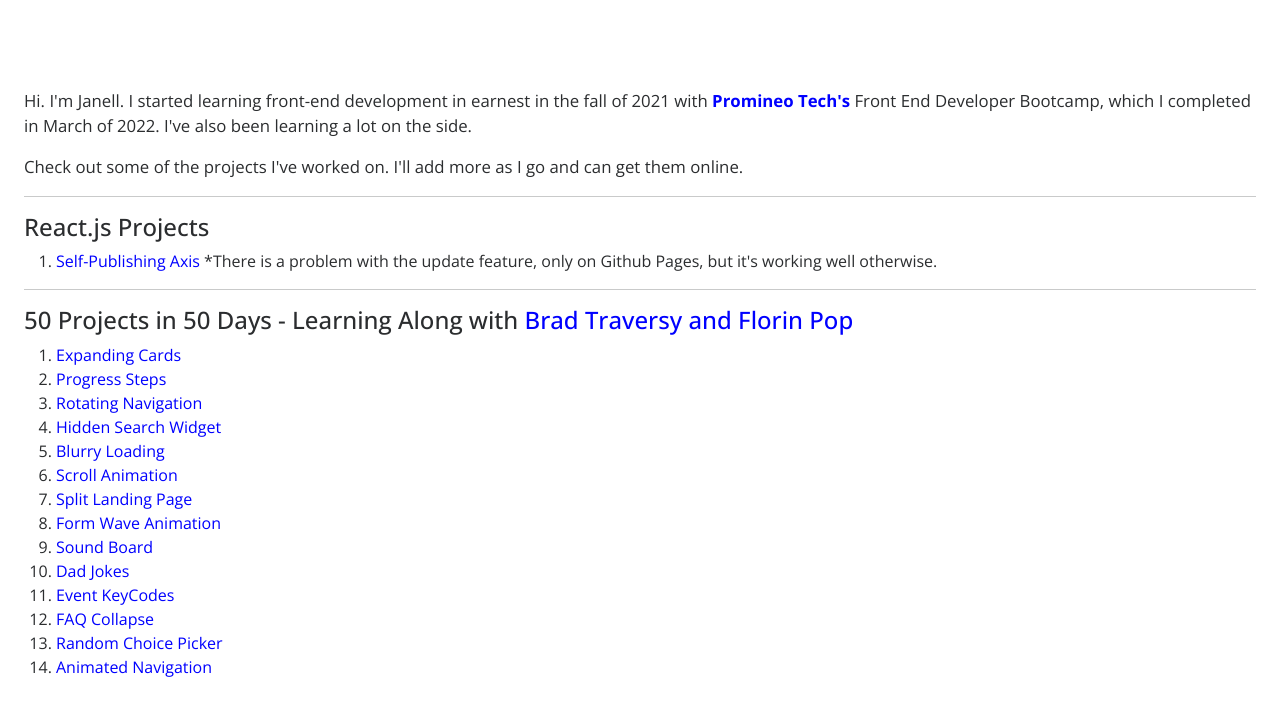
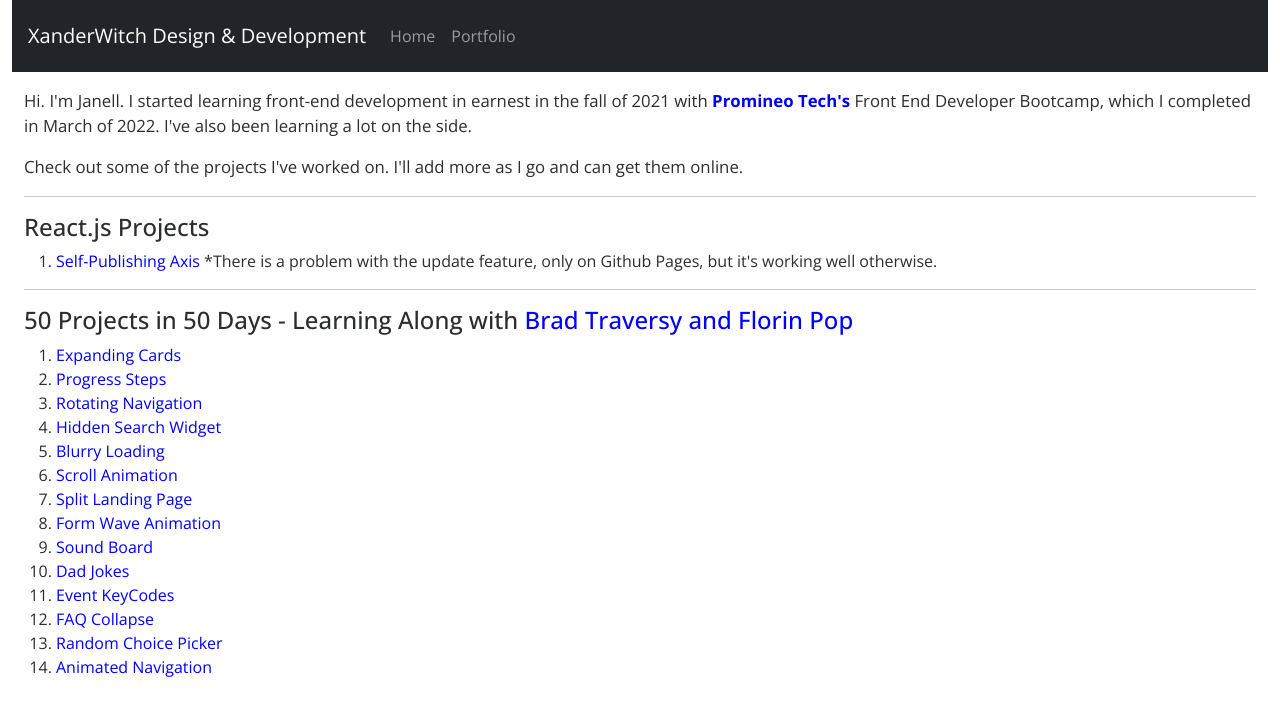
Before and after one commit to XanderWitch/XanderWitch.github.io, a website: page index.html in a window 1280 px wide. Drawn offline with nearby package versions, Linux system fonts and the light colour scheme.

Commit message:
Update index.html

```diff
--- a/index.html
+++ b/index.html
@@ -21,7 +21,7 @@
 
 			<div class="container-fluid">
 				<nav
-					class="navbar navbar-expand-lg navbar-dark p-3 mb-3">
+					class="navbar navbar-expand-lg navbar-dark bg-dark p-3 mb-3">
 					<a class="navbar-brand" href="#"
 						>XanderWitch Design & Development</a
 					>
```
